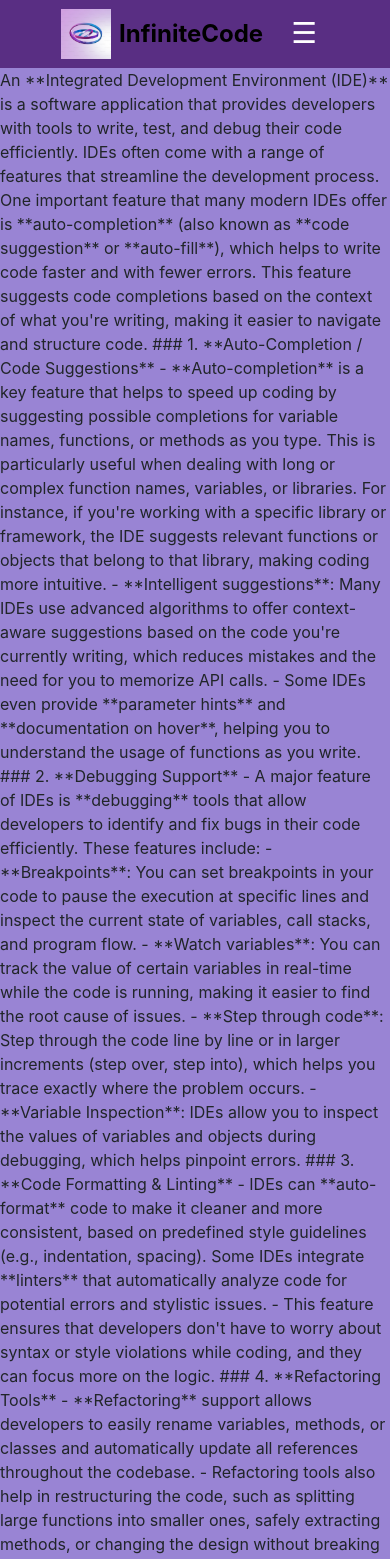
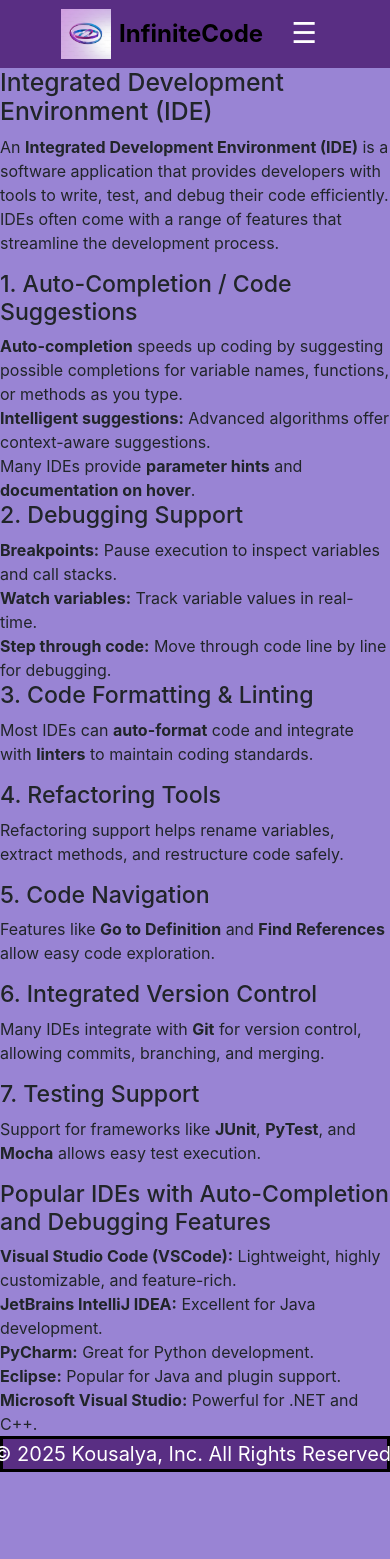
Before and after one commit to kousalyaChintha/InfiniteCode, a React (Create React App) app: page /about in a window 390 px wide. Shown: the top 1559 px of the page. After the commit the page ends 1472 px from the top, so only its background shows below. Built offline with nearby package versions, Linux system fonts and the light colour scheme.

Commit message:
FIrst commit

```diff
--- a/src/header/components/About.js
+++ b/src/header/components/About.js
@@ -1,62 +1,54 @@
 import "../styles/About.css";
-function About(){
-    return(
-        <div>
-            <p id="para">
-            An **Integrated Development Environment (IDE)** is a software application that provides developers with tools to write, test, and debug their code efficiently. IDEs often come with a range of features that streamline the development process. One important feature that many modern IDEs offer is **auto-completion** (also known as **code suggestion** or **auto-fill**), which helps to write code faster and with fewer errors. This feature suggests code completions based on the context of what you're writing, making it easier to navigate and structure code.
 
-### 1. **Auto-Completion / Code Suggestions**
-   - **Auto-completion** is a key feature that helps to speed up coding by suggesting possible completions for variable names, functions, or methods as you type. This is particularly useful when dealing with long or complex function names, variables, or libraries. For instance, if you're working with a specific library or framework, the IDE suggests relevant functions or objects that belong to that library, making coding more intuitive.
-   - **Intelligent suggestions**: Many IDEs use advanced algorithms to offer context-aware suggestions based on the code you're currently writing, which reduces mistakes and the need for you to memorize API calls.
-   - Some IDEs even provide **parameter hints** and **documentation on hover**, helping you to understand the usage of functions as you write.
+function About() {
+    return (
+        <div id="para">
+            <h2>Integrated Development Environment (IDE)</h2>
+            <p>
+                An <strong>Integrated Development Environment (IDE)</strong> is a software application
+                that provides developers with tools to write, test, and debug their code efficiently.
+                IDEs often come with a range of features that streamline the development process.
+            </p>
 
-### 2. **Debugging Support**
-   - A major feature of IDEs is **debugging** tools that allow developers to identify and fix bugs in their code efficiently. These features include:
-     - **Breakpoints**: You can set breakpoints in your code to pause the execution at specific lines and inspect the current state of variables, call stacks, and program flow.
-     - **Watch variables**: You can track the value of certain variables in real-time while the code is running, making it easier to find the root cause of issues.
-     - **Step through code**: Step through the code line by line or in larger increments (step over, step into), which helps you trace exactly where the problem occurs.
-     - **Variable Inspection**: IDEs allow you to inspect the values of variables and objects during debugging, which helps pinpoint errors.
+            <h3>1. Auto-Completion / Code Suggestions</h3>
+            <ul>
+                <li><strong>Auto-completion</strong> speeds up coding by suggesting possible completions for variable names, functions, or methods as you type.</li>
+                <li><strong>Intelligent suggestions:</strong> Advanced algorithms offer context-aware suggestions.</li>
+                <li>Many IDEs provide <strong>parameter hints</strong> and <strong>documentation on hover</strong>.</li>
+            </ul>
 
-### 3. **Code Formatting & Linting**
-   - IDEs can **auto-format** code to make it cleaner and more consistent, based on predefined style guidelines (e.g., indentation, spacing). Some IDEs integrate **linters** that automatically analyze code for potential errors and stylistic issues.
-   - This feature ensures that developers don't have to worry about syntax or style violations while coding, and they can focus more on the logic.
+            <h3>2. Debugging Support</h3>
+            <ul>
+                <li><strong>Breakpoints:</strong> Pause execution to inspect variables and call stacks.</li>
+                <li><strong>Watch variables:</strong> Track variable values in real-time.</li>
+                <li><strong>Step through code:</strong> Move through code line by line for debugging.</li>
+            </ul>
 
-### 4. **Refactoring Tools**
-   - **Refactoring** support allows developers to easily rename variables, methods, or classes and automatically update all references throughout the codebase.
-   - Refactoring tools also help in restructuring the code, such as splitting large functions into smaller ones, safely extracting methods, or changing the design without breaking functionality.
+            <h3>3. Code Formatting & Linting</h3>
+            <p>Most IDEs can <strong>auto-format</strong> code and integrate with <strong>linters</strong> to maintain coding standards.</p>
 
-### 5. **Code Navigation**
-   - IDEs provide advanced navigation tools to help developers move between files, functions, or classes efficiently. Features such as **Go to Definition**, **Find References**, and **Go to Line** enable easy exploration of large codebases.
-   - Developers can quickly jump to the file or function they need to work on without manually searching through directories or files.
+            <h3>4. Refactoring Tools</h3>
+            <p>Refactoring support helps rename variables, extract methods, and restructure code safely.</p>
 
-### 6. **Integrated Version Control**
-   - Many IDEs come with built-in version control system support, allowing developers to manage their code repositories without leaving the IDE. This includes features like **Git integration**, **commit management**, **branching**, and **merge conflict resolution**.
+            <h3>5. Code Navigation</h3>
+            <p>Features like <strong>Go to Definition</strong> and <strong>Find References</strong> allow easy code exploration.</p>
 
-### 7. **Testing Support**
-   - IDEs often support the integration of testing frameworks (e.g., JUnit, PyTest, Mocha), allowing developers to run unit tests, integration tests, and see the results directly within the IDE.
-   - You can also often run tests step by step and see real-time results, which helps debug failing tests quickly.
+            <h3>6. Integrated Version Control</h3>
+            <p>Many IDEs integrate with <strong>Git</strong> for version control, allowing commits, branching, and merging.</p>
 
-### Popular IDEs with Auto-Completion and Debugging Features:
-1. **Visual Studio Code (VSCode)**
-   - A lightweight IDE with excellent **auto-completion**, integrated Git support, debugging tools, and extensions for many languages. VSCode is highly customizable and supports various languages via extensions.
+            <h3>7. Testing Support</h3>
+            <p>Support for frameworks like <strong>JUnit</strong>, <strong>PyTest</strong>, and <strong>Mocha</strong> allows easy test execution.</p>
 
-2. **JetBrains IntelliJ IDEA**
-   - A full-featured IDE for Java and other languages, IntelliJ provides robust **code completion**, smart **refactoring tools**, **debugging**, and **unit test integration**. It has intelligent code suggestions and understands a wide range of programming paradigms.
-
-3. **PyCharm**
-   - An IDE specifically designed for Python development, offering advanced features such as **auto-completion**, **debugging**, **testing integration**, and **data science** tools like Jupyter Notebook support.
-
-4. **Eclipse**
-   - A well-known IDE for Java development, Eclipse offers powerful debugging features, auto-completion, and supports a wide range of programming languages and frameworks with its extensive plugins.
-
-5. **Microsoft Visual Studio**
-   - Visual Studio is a popular choice for .NET and C++ development, with features such as **auto-completion**, **debugging**, **unit testing**, and **refactoring** tools integrated. It’s known for its advanced debugging tools like live debugging and variable inspection.
-
-These IDEs provide robust features that enhance productivity, reduce coding errors, and improve the overall software development experience. With built-in debugging and intelligent auto-completion, they allow developers to focus more on solving problems and less on managing tedious tasks like remembering syntax or dealing with errors.
-            </p>
+            <h3>Popular IDEs with Auto-Completion and Debugging Features</h3>
+            <ul>
+                <li><strong>Visual Studio Code (VSCode):</strong> Lightweight, highly customizable, and feature-rich.</li>
+                <li><strong>JetBrains IntelliJ IDEA:</strong> Excellent for Java development.</li>
+                <li><strong>PyCharm:</strong> Great for Python development.</li>
+                <li><strong>Eclipse:</strong> Popular for Java and plugin support.</li>
+                <li><strong>Microsoft Visual Studio:</strong> Powerful for .NET and C++.</li>
+            </ul>
         </div>
     );
 }
 
-
 export default About;
```
Also changed, not shown: src/header/components/Contact.js (deleted, +0 -14 lines), src/header/components/Home.js (deleted, +0 -7 lines), src/header/components/Navlinks.js (deleted, +0 -7 lines), src/header/components/Services.js (deleted, +0 -11 lines), src/temp/about.html (deleted, +0 -11 lines), src/temp/right.html (deleted, +0 -18 lines), text.js (deleted), 1 other file (tests, documents, lock files or other folders).
